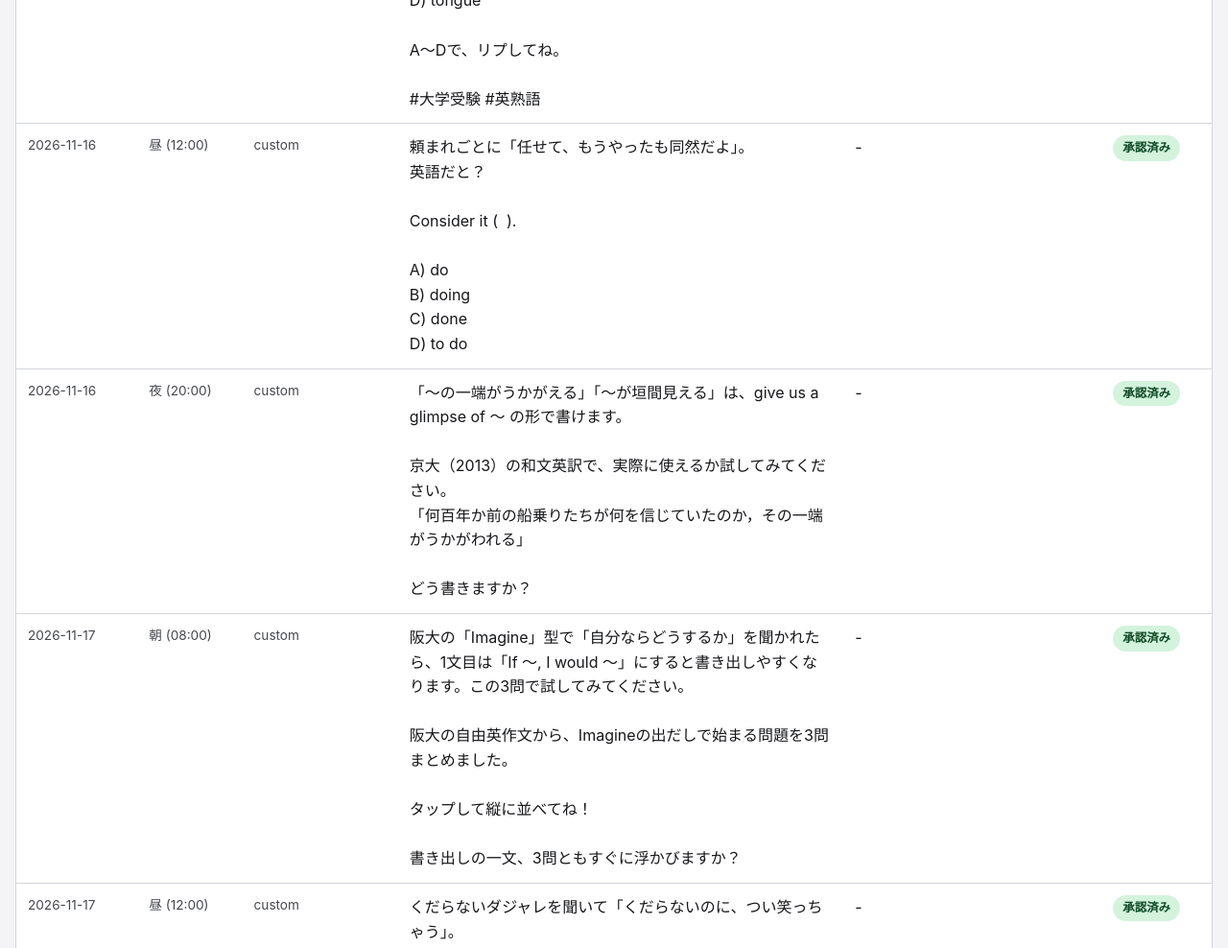
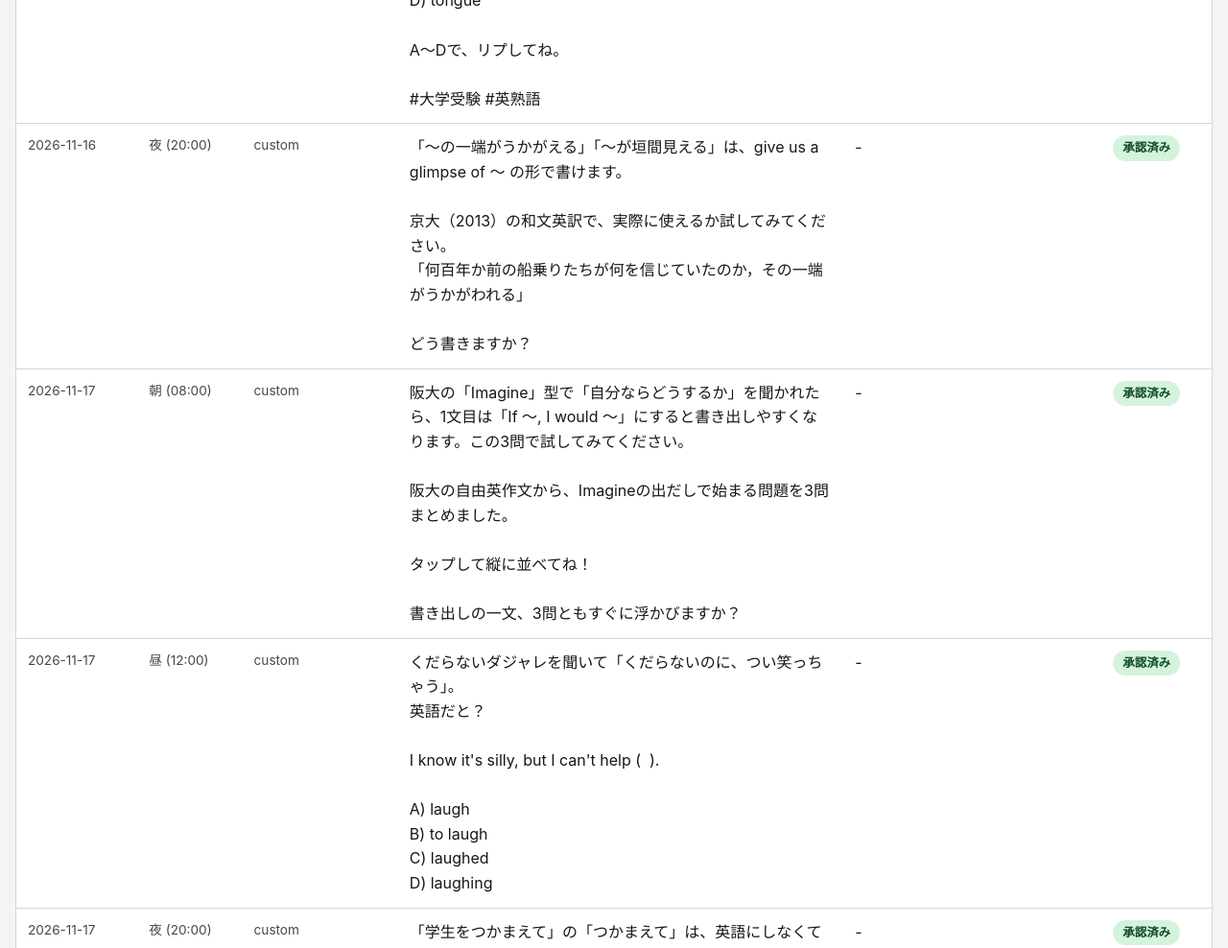
Before and after one commit to yama9haru-bit/boost-x-view, a plain HTML site: page index.html in a window 1280 px wide. Shown: the part 2980-3968 px from the top of the page at 96% size. Drawn offline with Linux system fonts and the light colour scheme.

Commit message:
Update public view (2026-11-16T03:00:09Z)
Co-Authored-By: Claude Fable 5 <noreply@anthropic.com>

```diff
--- a/index.html
+++ b/index.html
@@ -184,15 +184,7 @@ D) tongue
 
 A〜Dで、リプしてね。
 
-#大学受験 #英熟語</td><td class='text-cell'>-</td><td><span class='badge badge-pending'>承認待ち</span></td></tr><tr><td class='meta'>2026-11-16</td><td class='meta'>昼 (12:00)</td><td class='meta'>custom</td><td class='text-cell'>頼まれごとに「任せて、もうやったも同然だよ」。
-英語だと？
-
-Consider it (  ).
-
-A) do
-B) doing
-C) done
-D) to do</td><td class='text-cell'>-</td><td><span class='badge badge-approved'>承認済み</span></td></tr><tr><td class='meta'>2026-11-16</td><td class='meta'>夜 (20:00)</td><td class='meta'>custom</td><td class='text-cell'>「〜の一端がうかがえる」「〜が垣間見える」は、give us a glimpse of 〜 の形で書けます。
+#大学受験 #英熟語</td><td class='text-cell'>-</td><td><span class='badge badge-pending'>承認待ち</span></td></tr><tr><td class='meta'>2026-11-16</td><td class='meta'>夜 (20:00)</td><td class='meta'>custom</td><td class='text-cell'>「〜の一端がうかがえる」「〜が垣間見える」は、give us a glimpse of 〜 の形で書けます。
 
 京大（2013）の和文英訳で、実際に使えるか試してみてください。
 「何百年か前の船乗りたちが何を信じていたのか，その一端がうかがわれる」
@@ -421,7 +413,15 @@ D) Tom has been to Germany two years ago.
 
 A〜Dで、リプしてね。
 
-#大学受験 #英作文</td><td class='text-cell'>-</td><td><span class='badge badge-pending'>承認待ち</span></td></tr></table></div><h2 style='font-size:1.05rem;margin:24px 0 8px'>投稿済み(最新順、最大30件)</h2><div class='table-wrap'><table><tr><th>日付</th><th>スロット</th><th>種別</th><th>本文</th><th>リプ</th><th>状態</th><th>リンク</th></tr><tr><td class='meta'>2026-11-16</td><td class='meta'>朝 (08:00)</td><td class='meta'>custom</td><td class='text-cell'>和文英訳で「どうかされましたか」「〜する気になれない」が出てきたら、この6つを思い出してください。
+#大学受験 #英作文</td><td class='text-cell'>-</td><td><span class='badge badge-pending'>承認待ち</span></td></tr></table></div><h2 style='font-size:1.05rem;margin:24px 0 8px'>投稿済み(最新順、最大30件)</h2><div class='table-wrap'><table><tr><th>日付</th><th>スロット</th><th>種別</th><th>本文</th><th>リプ</th><th>状態</th><th>リンク</th></tr><tr><td class='meta'>2026-11-16</td><td class='meta'>昼 (12:00)</td><td class='meta'>custom</td><td class='text-cell'>頼まれごとに「任せて、もうやったも同然だよ」。
+英語だと？
+
+Consider it (  ).
+
+A) do
+B) doing
+C) done
+D) to do</td><td class='text-cell'>-</td><td><span class='badge badge-posted'>投稿済み</span></td><td><a class='tweet-link' href='https://twitter.com/i/web/status/2122162768308834507' rel='noopener' target='_blank'>本文を見る →</a></td></tr><tr><td class='meta'>2026-11-16</td><td class='meta'>朝 (08:00)</td><td class='meta'>custom</td><td class='text-cell'>和文英訳で「どうかされましたか」「〜する気になれない」が出てきたら、この6つを思い出してください。
 京大志望向けに、京大の過去問から集めました。
 
 タップして縦に並べてね！</td><td class='text-cell'>-</td><td><span class='badge badge-posted'>投稿済み</span></td><td><a class='tweet-link' href='https://twitter.com/i/web/status/2122102377616695579' rel='noopener' target='_blank'>本文を見る →</a></td></tr><tr><td class='meta'>2026-11-15</td><td class='meta'>夜 (20:00)</td><td class='meta'>custom</td><td class='text-cell'>神戸大学（2013）の和文英訳、「大切なことは〜ということだ」の1文の問題。</td><td class='text-cell'>-</td><td><span class='badge badge-posted'>投稿済み</span></td><td><a class='tweet-link' href='https://twitter.com/i/web/status/2121921184212402310' rel='noopener' target='_blank'>本文を見る →</a></td></tr><tr><td class='meta'>2026-11-15</td><td class='meta'>朝 (08:00)</td><td class='meta'>custom</td><td class='text-cell'>東大の和文英訳に実際に出た日本語で、直訳すると減点されやすい表現まとめ 第19弾
@@ -596,10 +596,4 @@ https://boost.chocoschools.com</td><td><span class='badge badge-posted'>投稿
 タップして縦に並べてね！
 
 (◎を隠して、×のどこがダメか考えてから見るのがおすすめ)</td><td class='text-cell'>前回の第11弾はこちら👇
-ほかの回もあわせて見てね。</td><td><span class='badge badge-posted'>投稿済み</span></td><td><a class='tweet-link' href='https://twitter.com/i/web/status/2117028933678051773' rel='noopener' target='_blank'>本文を見る →</a><br><a class='tweet-link' href='https://twitter.com/i/web/status/2117028937671008580' rel='noopener' target='_blank'>リプを見る →</a></td></tr><tr><td class='meta'>2026-11-01</td><td class='meta'>夜 (20:00)</td><td class='meta'>custom</td><td class='text-cell'>共テまであと76日。
-会話問題の一瞬の空所、as ～ as と助動詞で止まると次の発言が聞こえる。
-5問だけ（Day 7）。何問いける？
-
-2分で解けます。習ったはずなのに、だいたい2つで迷うやつです。
-
-2枚目に正解と理由。赤字は赤シートで隠して何度でも。</td><td class='text-cell'>-</td><td><span class='badge badge-posted'>投稿済み</span></td><td><a class='tweet-link' href='https://twitter.com/i/web/status/2116847748188364970' rel='noopener' target='_blank'>本文を見る →</a></td></tr></table></div><footer class='page-footer'><a class='tweet-link' href='https://github.com/yama9haru-bit/boost-x-view/commits/main' rel='noopener'>更新履歴</a> — <a class='tweet-link' href='https://github.com/yama9haru-bit/boost-x-view' rel='noopener'>このページについて</a></footer></body></html>
+ほかの回もあわせて見てね。</td><td><span class='badge badge-posted'>投稿済み</span></td><td><a class='tweet-link' href='https://twitter.com/i/web/status/2117028933678051773' rel='noopener' target='_blank'>本文を見る →</a><br><a class='tweet-link' href='https://twitter.com/i/web/status/2117028937671008580' rel='noopener' target='_blank'>リプを見る →</a></td></tr></table></div><footer class='page-footer'><a class='tweet-link' href='https://github.com/yama9haru-bit/boost-x-view/commits/main' rel='noopener'>更新履歴</a> — <a class='tweet-link' href='https://github.com/yama9haru-bit/boost-x-view' rel='noopener'>このページについて</a></footer></body></html>
```
